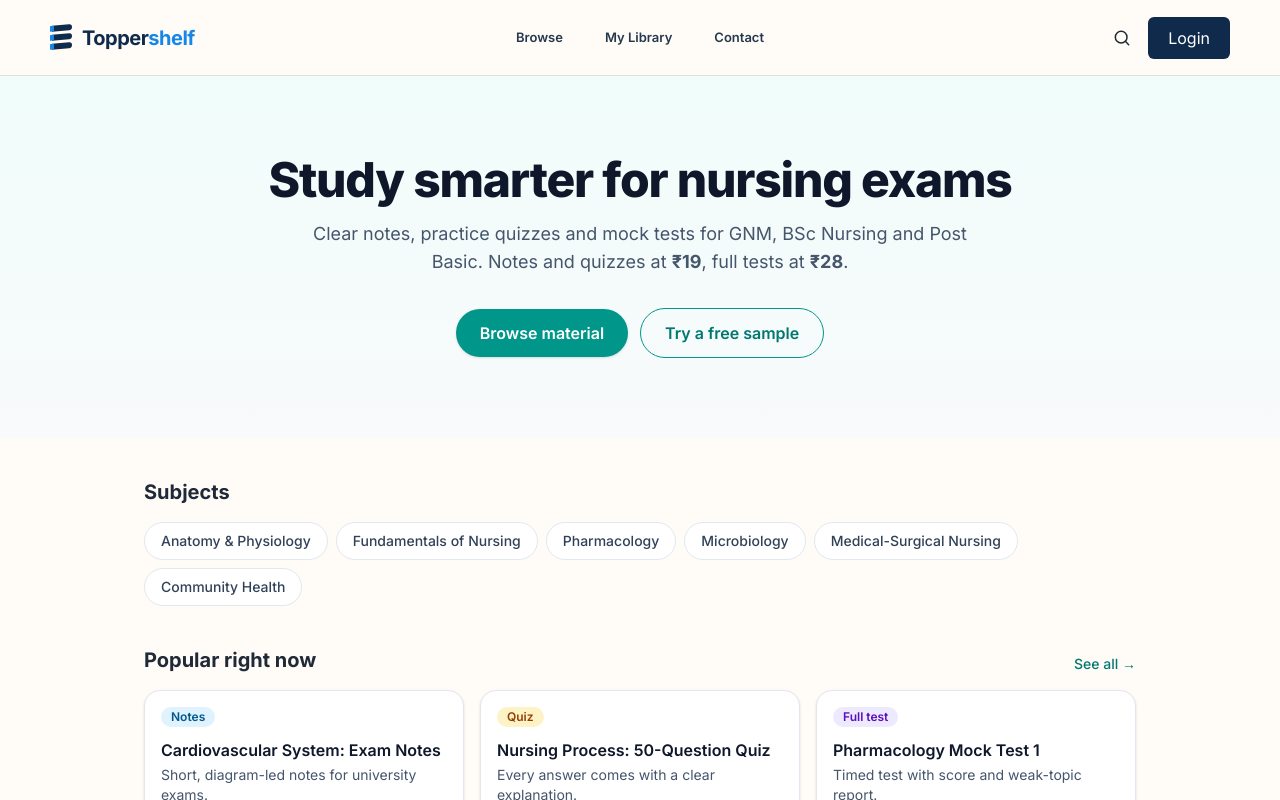
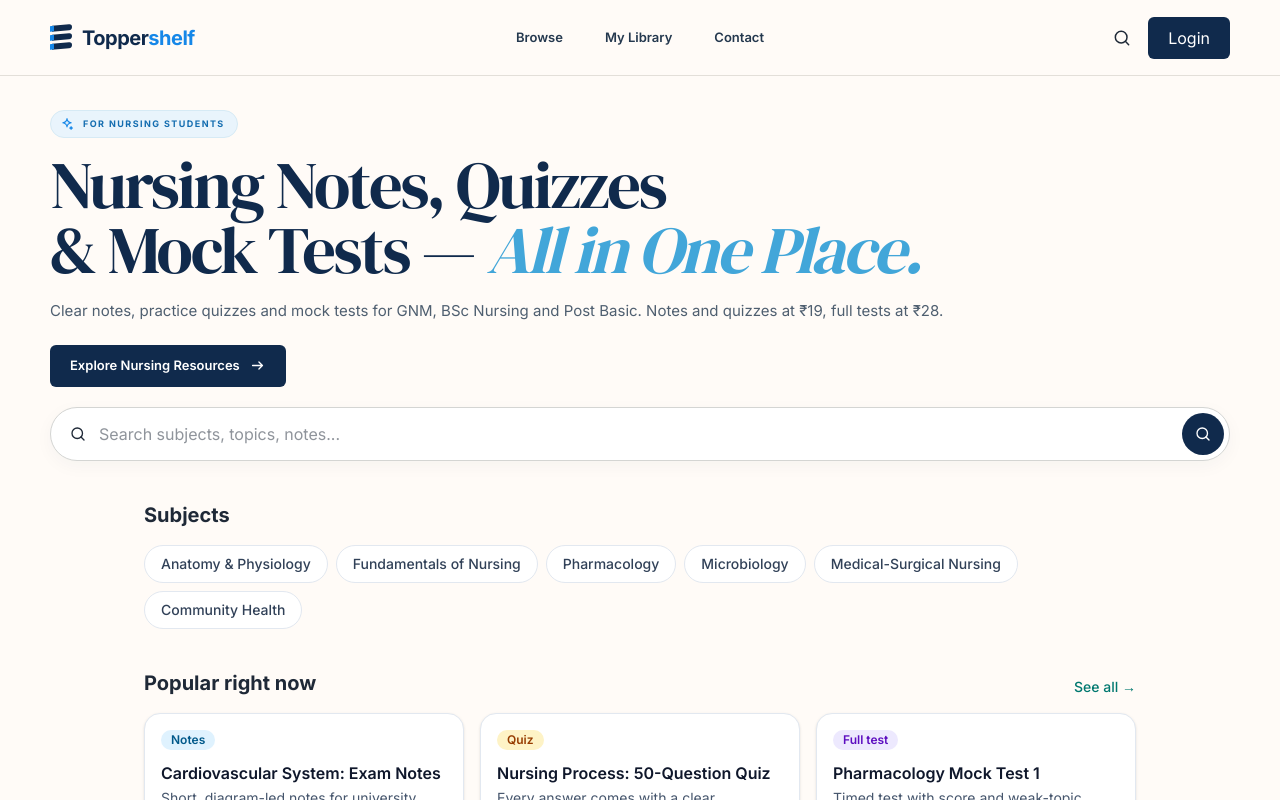
Before and after one commit to ExoticInsaan/RT10, a Next.js app: page / in a window 1280 px wide. Shown: the top 800 px of the page. Built offline with nearby package versions, Linux system fonts and the light colour scheme; no server answers.

Commit message:
Design step 3: new homepage hero with search

```diff
--- a/app/page.tsx
+++ b/app/page.tsx
@@ -1,5 +1,6 @@
 import Link from "next/link";
 import ProductCard from "@/components/ProductCard";
+import Hero from "@/components/home/Hero";
 import { products } from "@/lib/sample-data";
 
 const subjects = [
@@ -14,31 +15,7 @@ const subjects = [
 export default function Home() {
   return (
     <>
-      <section className="bg-gradient-to-b from-teal-50 to-slate-50">
-        <div className="mx-auto max-w-5xl px-4 py-14 text-center sm:py-20">
-          <h1 className="text-3xl font-extrabold tracking-tight text-slate-900 sm:text-5xl">
-            Study smarter for nursing exams
-          </h1>
-          <p className="mx-auto mt-4 max-w-2xl text-base text-slate-600 sm:text-lg">
-            Clear notes, practice quizzes and mock tests for GNM, BSc Nursing and Post Basic.
-            Notes and quizzes at <b>₹19</b>, full tests at <b>₹28</b>.
-          </p>
-          <div className="mt-8 flex flex-col items-center justify-center gap-3 sm:flex-row">
-            <Link
-              href="/browse"
-              className="w-full rounded-full bg-teal-600 px-6 py-3 font-semibold text-white shadow hover:bg-teal-700 sm:w-auto"
-            >
-              Browse material
-            </Link>
-            <Link
-              href="/browse?free=1"
-              className="w-full rounded-full border border-teal-600 px-6 py-3 font-semibold text-teal-700 hover:bg-teal-50 sm:w-auto"
-            >
-              Try a free sample
-            </Link>
-          </div>
-        </div>
-      </section>
+      <Hero />
 
       <section className="mx-auto max-w-5xl px-4 py-10">
         <h2 className="text-xl font-bold">Subjects</h2>
--- /dev/null
+++ b/components/home/Hero.tsx
@@ -0,0 +1,38 @@
+import cn from "@/lib/design/twStyles";
+import Button from "@/components/ui/Button";
+import Icon from "@/components/ui/Icon";
+import SectionLabel from "@/components/ui/SectionLabel";
+
+export default function Hero() {
+  return (
+    <section className={cn("hero container")}>
+      <SectionLabel variant="hero">For nursing students</SectionLabel>
+      <h1>
+        Nursing Notes, Quizzes
+        <br className="max-[560px]:hidden" />
+        &amp; Mock Tests — <em>All in One Place.</em>
+      </h1>
+      <p>
+        Clear notes, practice quizzes and mock tests for GNM, BSc Nursing and Post Basic. Notes and
+        quizzes at ₹19, full tests at ₹28.
+      </p>
+      <Button href="/browse" className={cn("hero-cta")}>
+        Explore Nursing Resources <Icon name="arrow" size={17} />
+      </Button>
+      {/* Plain GET form: works without JavaScript and sends the query to /browse?q=... */}
+      <form className={cn("hero-search")} action="/browse" method="get" role="search">
+        <Icon name="search" size={18} />
+        <input
+          name="q"
+          type="search"
+          aria-label="Search study notes"
+          placeholder="Search subjects, topics, notes..."
+          autoComplete="off"
+        />
+        <Button type="submit" ariaLabel="Search">
+          <Icon name="search" size={18} />
+        </Button>
+      </form>
+    </section>
+  );
+}
```
